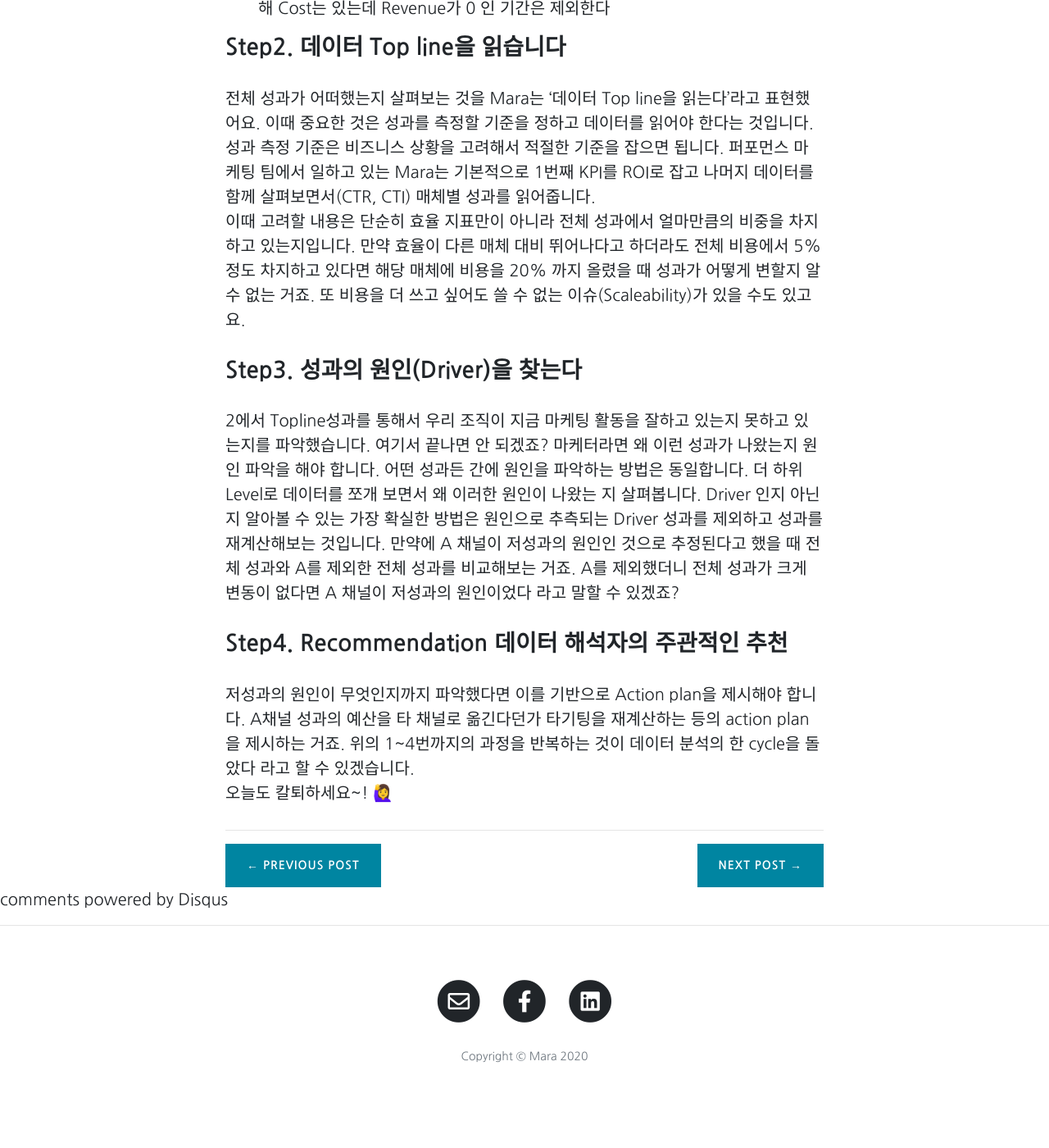
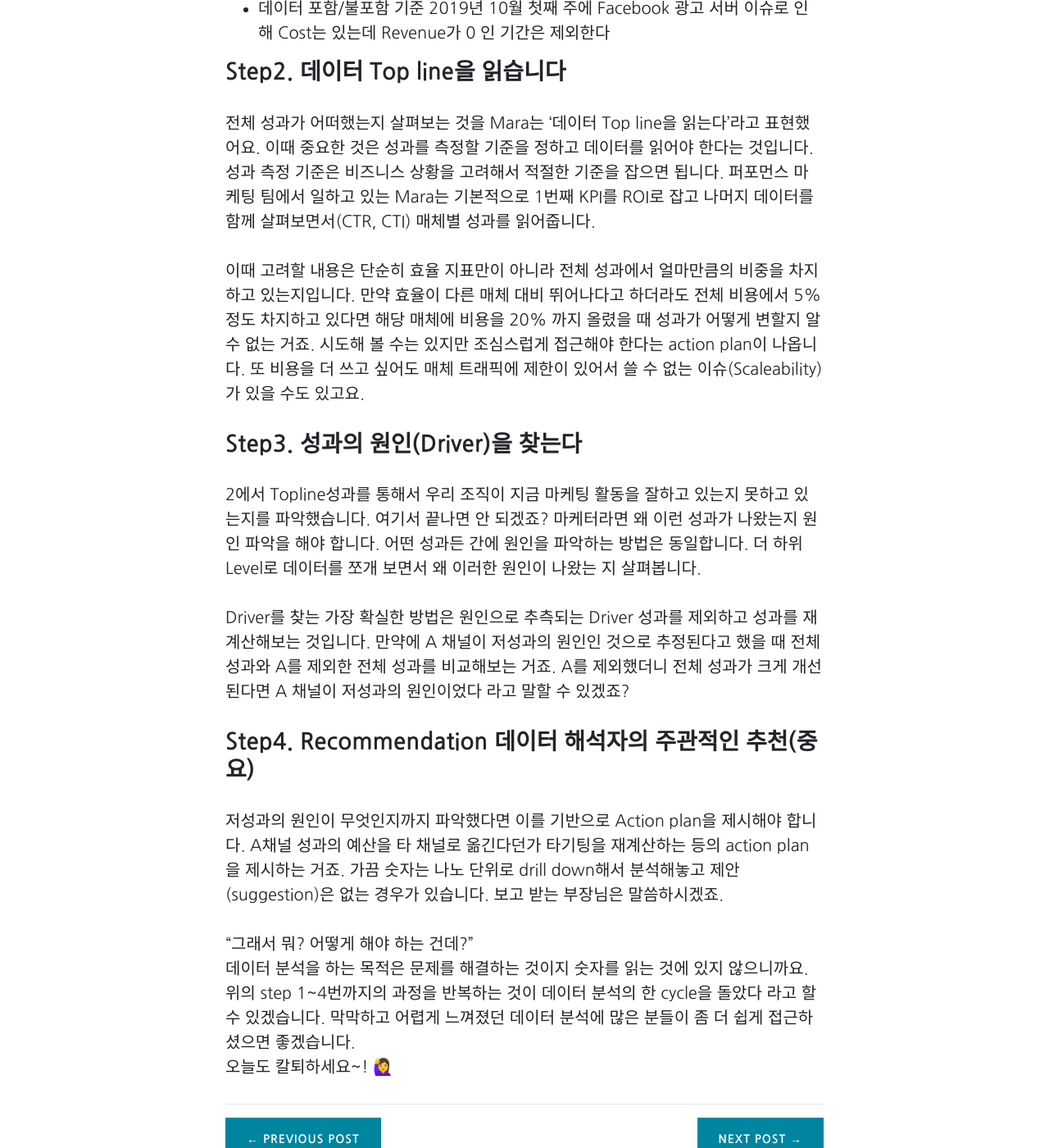
Before and after one commit to Marapro88/mara, a Jekyll site: the page built from _posts/Ignite/2020-05-29-ignite-data-drilldown.md, in a window 1280 px wide and 1400 px high, scrolled down 2394 px. Shown: the whole window at 82% size. Built offline with Jekyll 4.4.1, drawn with Linux system fonts in a browser that asks for light colours; comment, search, counter and statistics services are not loaded; before the commit the page ends 3758 px from its top, so only the background shows below that; some of the changed text lies outside the part shown.

Commit message:
0903 탈고

```diff
--- a/_posts/Ignite/2020-05-29-ignite-data-drilldown.md
+++ b/_posts/Ignite/2020-05-29-ignite-data-drilldown.md
@@ -57,26 +57,33 @@ content_id: '5'
 - 데이터 추출 기간
   2019년 4분기(10월~12월)
 - 데이터 정의
-   매체: Facebook, Google Ads, Affiliate(Cauly, Manplus, TNK)<br>
-   CTR : Click / Impression<br>
-   CVR : Install / Click<br>
-   ROI : Return on Investment<br>
-   Cost : 비용<br>
-   Revenue : 광고를 통해 얻은 앱 내 구매액<br>
+   - 매체: Facebook, Google Ads, Affiliate(Cauly, Manplus, TNK)<br>
+   - CTR : Click / Impression<br>
+   - CVR : Install / Click<br>
+   - ROI : Return on Investment<br>
+   - Cost : 비용<br>
+   - Revenue : 광고를 통해 얻은 앱 내 구매액<br>
 - 데이터 포함/불포함 기준
   2019년 10월 첫째 주에 Facebook 광고 서버 이슈로 인해 Cost는 있는데 Revenue가 0 인 기간은 제외한다
 
 ### Step2. 데이터 Top line을 읽습니다
 
 전체 성과가 어떠했는지 살펴보는 것을 Mara는 '데이터 Top line을 읽는다'라고 표현했어요. 이때 중요한 것은 성과를 측정할 기준을 정하고 데이터를 읽어야 한다는 것입니다. 성과 측정 기준은 비즈니스 상황을 고려해서 적절한 기준을 잡으면 됩니다. 퍼포먼스 마케팅 팀에서 일하고 있는 Mara는 기본적으로 1번째 KPI를 ROI로 잡고 나머지 데이터를 함께 살펴보면서(CTR, CTI) 매체별 성과를 읽어줍니다. <br>
-이때 고려할 내용은 단순히 효율 지표만이 아니라 전체 성과에서 얼마만큼의 비중을 차지하고 있는지입니다. 만약 효율이 다른 매체 대비 뛰어나다고 하더라도 전체 비용에서 5% 정도 차지하고 있다면 해당 매체에 비용을 20% 까지 올렸을 때 성과가 어떻게 변할지 알 수 없는 거죠. 또 비용을 더 쓰고 싶어도 쓸 수 없는 이슈(Scaleability)가 있을 수도 있고요.
+
+이때 고려할 내용은 단순히 효율 지표만이 아니라 전체 성과에서 얼마만큼의 비중을 차지하고 있는지입니다. 만약 효율이 다른 매체 대비 뛰어나다고 하더라도 전체 비용에서 5% 정도 차지하고 있다면 해당 매체에 비용을 20% 까지 올렸을 때 성과가 어떻게 변할지 알 수 없는 거죠. 시도해 볼 수는 있지만 조심스럽게 접근해야 한다는 action plan이 나옵니다. 또 비용을 더 쓰고 싶어도 매체 트래픽에 제한이 있어서 쓸 수 없는 이슈(Scaleability)가 있을 수도 있고요.
 
 ### Step3. 성과의 원인(Driver)을 찾는다
 
 2에서 Topline성과를 통해서 우리 조직이 지금 마케팅 활동을 잘하고 있는지 못하고 있는지를 파악했습니다.
-여기서 끝나면 안 되겠죠? 마케터라면 왜 이런 성과가 나왔는지 원인 파악을 해야 합니다. 어떤 성과든 간에 원인을 파악하는 방법은 동일합니다. 더 하위 Level로 데이터를 쪼개 보면서 왜 이러한 원인이 나왔는 지 살펴봅니다. Driver 인지 아닌지 알아볼 수 있는 가장 확실한 방법은 원인으로 추측되는 Driver 성과를 제외하고 성과를 재계산해보는 것입니다. 만약에 A 채널이 저성과의 원인인 것으로 추정된다고 했을 때 전체 성과와 A를 제외한 전체 성과를 비교해보는 거죠. A를 제외했더니 전체 성과가 크게 변동이 없다면 A 채널이 저성과의 원인이었다 라고 말할 수 있겠죠?
+여기서 끝나면 안 되겠죠? 마케터라면 왜 이런 성과가 나왔는지 원인 파악을 해야 합니다. 어떤 성과든 간에 원인을 파악하는 방법은 동일합니다. 더 하위 Level로 데이터를 쪼개 보면서 왜 이러한 원인이 나왔는 지 살펴봅니다. <br>
 
-### Step4. Recommendation 데이터 해석자의 주관적인 추천
+Driver를 찾는 가장 확실한 방법은 원인으로 추측되는 Driver 성과를 제외하고 성과를 재계산해보는 것입니다. 만약에 A 채널이 저성과의 원인인 것으로 추정된다고 했을 때 전체 성과와 A를 제외한 전체 성과를 비교해보는 거죠. A를 제외했더니 전체 성과가 크게 개선된다면 A 채널이 저성과의 원인이었다 라고 말할 수 있겠죠?
 
-저성과의 원인이 무엇인지까지 파악했다면 이를 기반으로 Action plan을 제시해야 합니다. A채널 성과의 예산을 타 채널로 옮긴다던가 타기팅을 재계산하는 등의 action plan을 제시하는 거죠. 위의 1~4번까지의 과정을 반복하는 것이 데이터 분석의 한 cycle을 돌았다 라고 할 수 있겠습니다.  <br>
+### Step4. Recommendation 데이터 해석자의 주관적인 추천(중요)
+
+저성과의 원인이 무엇인지까지 파악했다면 이를 기반으로 Action plan을 제시해야 합니다. A채널 성과의 예산을 타 채널로 옮긴다던가 타기팅을 재계산하는 등의 action plan을 제시하는 거죠. 가끔 숫자는 나노 단위로 drill down해서 분석해놓고 제안(suggestion)은 없는 경우가 있습니다. 보고 받는 부장님은 말씀하시겠죠.
+
+"그래서 뭐? 어떻게 해야 하는 건데?"<br>
+데이터 분석을 하는 목적은 문제를 해결하는 것이지 숫자를 읽는 것에 있지 않으니까요.
+위의 step 1~4번까지의 과정을 반복하는 것이 데이터 분석의 한 cycle을 돌았다 라고 할 수 있겠습니다.  막막하고 어렵게 느껴졌던 데이터 분석에 많은 분들이 좀 더 쉽게 접근하셨으면 좋겠습니다. <br>
 오늘도 칼퇴하세요~! 🙋‍♀️
```
Also changed, not shown: _posts/Marketing/2020-08-09-marketing-persona-buildup.md (+5 -1 lines).
